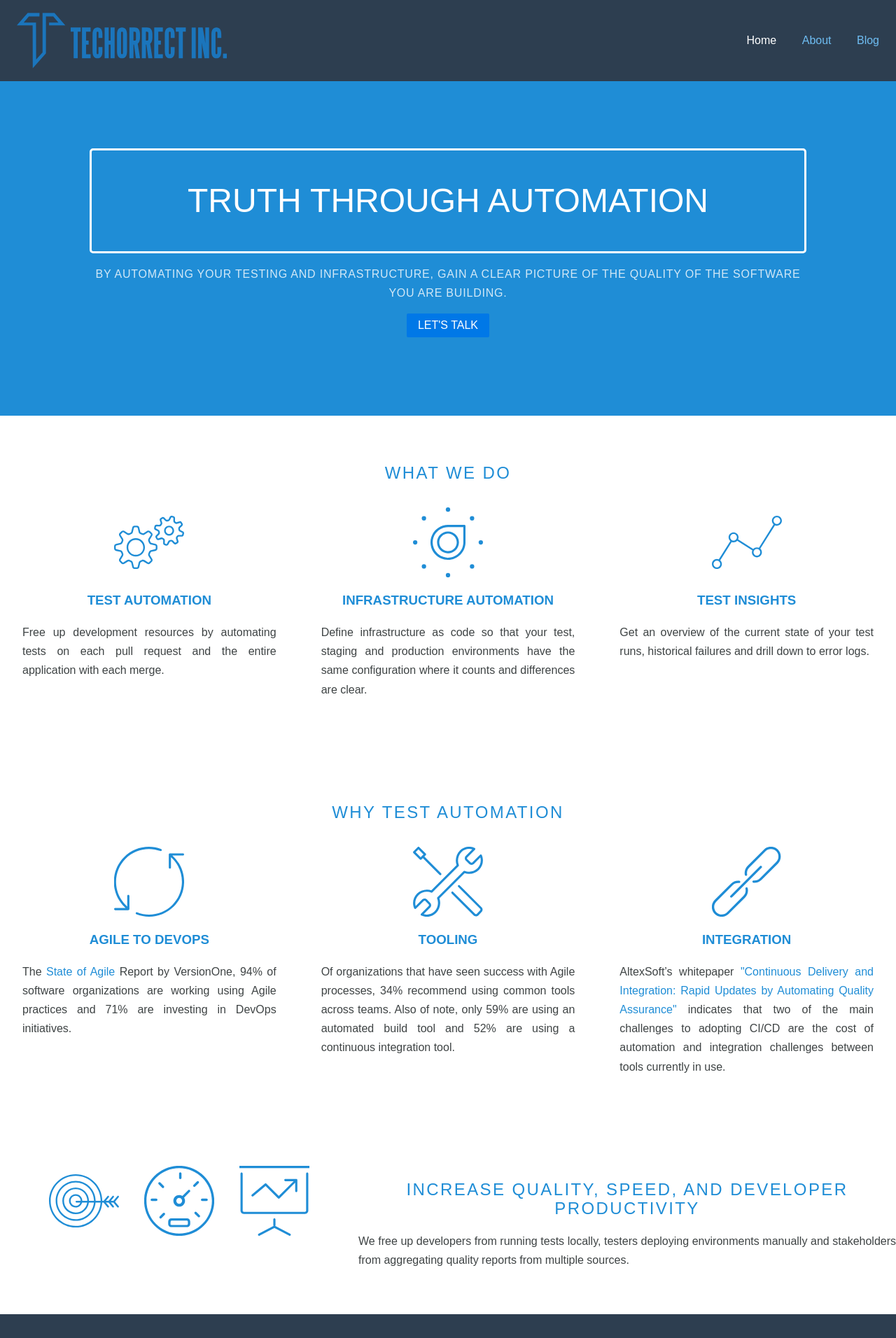
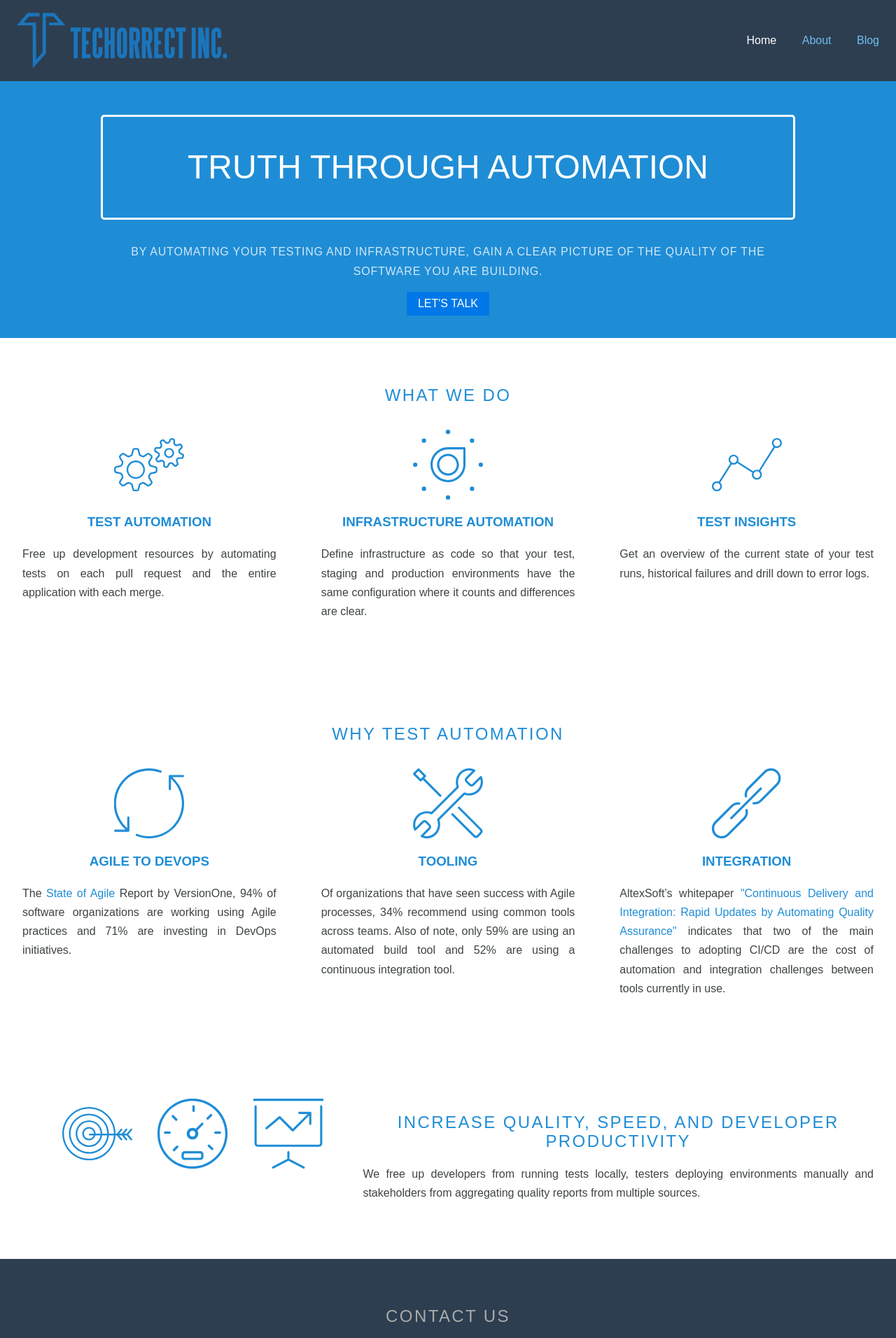
Before and after one commit to capitaldesignfx/new_layout, a Jekyll site: the page built from index.html, in a window 1280 px wide. Shown: the top 1912 px of the page at 70% size. Built offline with Jekyll 4.4.1, drawn with Linux system fonts in a browser that asks for light colours; nearby versions of some CDN libraries.

Commit message:
Fix mobile margins

```diff
--- a/_includes/contact.html
+++ b/_includes/contact.html
@@ -42,7 +42,7 @@
   </div> <!-- l-pad-vertical-md -->
 </div> <!-- background-dark -->
 
-<script type="text/javascript">
+<script>
 let form = document.getElementById('email-form');
 form.addEventListener("submit", function (event) {
   event.preventDefault();
--- a/_sass/index.scss
+++ b/_sass/index.scss
@@ -3,6 +3,7 @@
  */
 .splash {
     margin: auto;
+    padding: 1em 1em;
     text-align: center;
     text-transform: uppercase;
 }
@@ -10,12 +11,11 @@
 .splash-head {
     font-size: 20px;
     font-weight: bold;
+    padding: 1em 1.6em;
     border: 3px solid white;
-    padding: 1em 1.6em;
     font-weight: 100;
     border-radius: 5px;
     line-height: 1em;
-    margin: 0;
 }
 
 .splash-subhead {
@@ -27,6 +27,18 @@
 #email-form textarea {
   color: $dark-blue;
 }
+
+/* -- Email form --
+ *
+ */
+#email-form input {
+  width: 60%;
+}
+
+#email-form textarea {
+  width: 80%;
+}
+
 /*
  * -- Contact box --
  */
@@ -68,6 +80,7 @@
 .blog {
   color: $light-blue;
   margin: 5em auto;
+  padding: 0 1em;
 }
 
 .blog img {
@@ -102,3 +115,8 @@
   color: $medium-gray;
   margin-top: 3em;
 }
+
+.blog-post-content img {
+  width: 80%;
+  margin: 0 auto;
+}
--- a/index.html
+++ b/index.html
@@ -82,7 +82,7 @@
   </div> <!-- l-pad-vertical-md -->
 
   <div class="l-pad-vertical-md width-lg">
-    <div class="pure-g">
+    <div class="box pure-g">
       <div class="pure-u-1 pure-u-md-2-5 is-center">
         <svg class="icon icon-inline">
           <use xlink:href="#target" />
```
Also changed, not shown: other parts of _includes/contact.html (+0 -4 lines), README.md.
